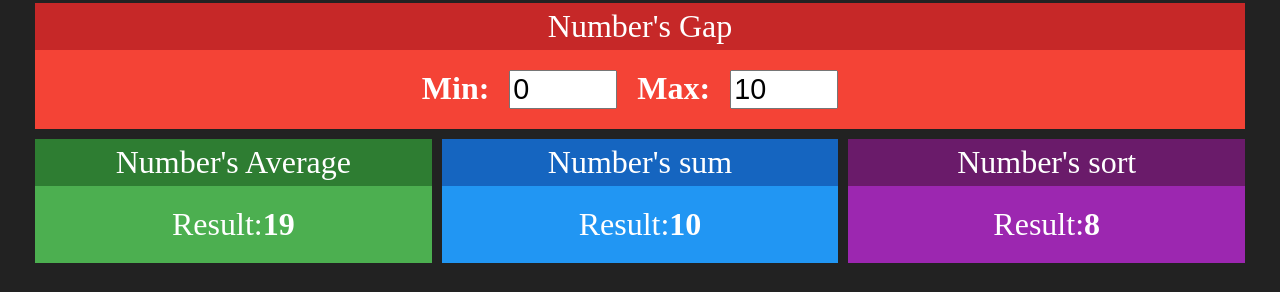
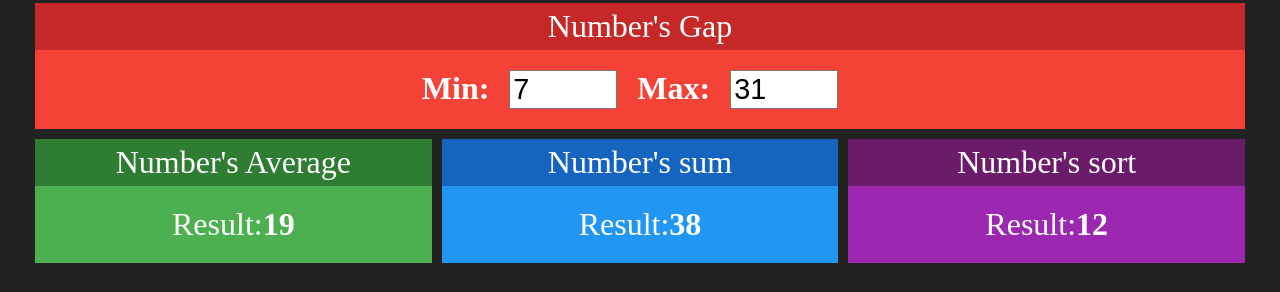
Before and after one commit to thiagomoyses/media-soma-sort, a React (Create React App) app: page / in a window 1280 px wide. Shown: the part 192-484 px from the top of the page. Built offline with nearby package versions, Linux system fonts and the light colour scheme.

Commit message:
Passing state values to the other components

```diff
--- a/src/components/Gap.jsx
+++ b/src/components/Gap.jsx
@@ -1,21 +1,34 @@
 import React from 'react';
 import './gap.css';
+import { connect } from 'react-redux';
 
 import Card from './Card';
 
-export default function Gap(){
+function Gap(props){
+
+    const { min, max } = props;
+
     return(
         <Card title="Number's Gap" red>
             <div className="gap">
                 <span>
                     <strong>Min:</strong>
-                    <input type="nuber" value={0} readOnly/>
+                    <input type="number" value={ min } readOnly/>
                 </span>
                 <span>
                     <strong>Max:</strong>
-                    <input type="nuber" value={10} readOnly/>
+                    <input type="number" value={ max } readOnly/>
                 </span>
             </div>
         </Card>
     );
 }
+
+function mapStateToProps(state){
+    return{
+        min: state.numbers.min,
+        max: state.numbers.max,
+    }
+}
+
+export default connect(mapStateToProps)(Gap);
--- a/src/components/Sort.jsx
+++ b/src/components/Sort.jsx
@@ -1,16 +1,28 @@
 import React from 'react';
+import { connect } from 'react-redux';
 
 import Card from './Card';
 
-export default function Average(props){
+function Sort(props){
+    const { min, max } = props;
+    const ramdomNumber = parseInt(Math.random() * (min - max) + max);
     return(
         <Card title="Number's sort" purple>
             <div>
                 <span>
                     <span>Result:</span>
-                    <strong>8</strong>
+                    <strong>{ ramdomNumber }</strong>
                 </span>
             </div>
         </Card>
     );
 }
+
+function mapStateToProps(state){
+    return {
+        min: state.numbers.min,
+        max: state.numbers.max
+    }
+}
+
+export default connect(mapStateToProps)(Sort);
--- a/src/components/Sum.jsx
+++ b/src/components/Sum.jsx
@@ -1,16 +1,30 @@
 import React from 'react';
+import { connect } from 'react-redux';
 
 import Card from './Card';
 
-export default function Average(props){
+
+function Sum(props){
+
+    const { min, max } = props;
+
     return(
         <Card title="Number's sum" blue>
             <div>
                 <span>
                     <span>Result:</span>
-                    <strong>10</strong>
+                    <strong>{ min + max }</strong>
                 </span>
             </div>
         </Card>
     );
 }
+
+function mapStateToProps(state){
+    return {
+        min: state.numbers.min,
+        max: state.numbers.max
+    }
+}
+
+export default connect(mapStateToProps)(Sum);
```
